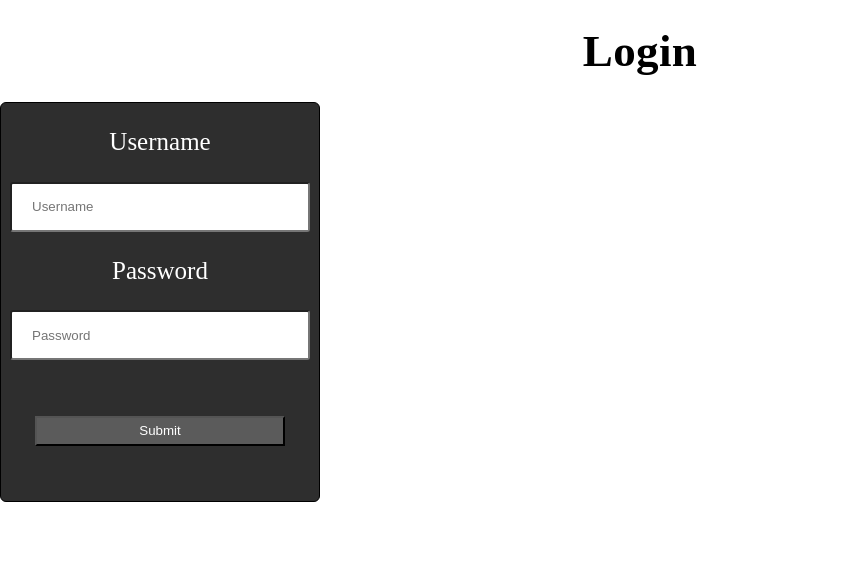
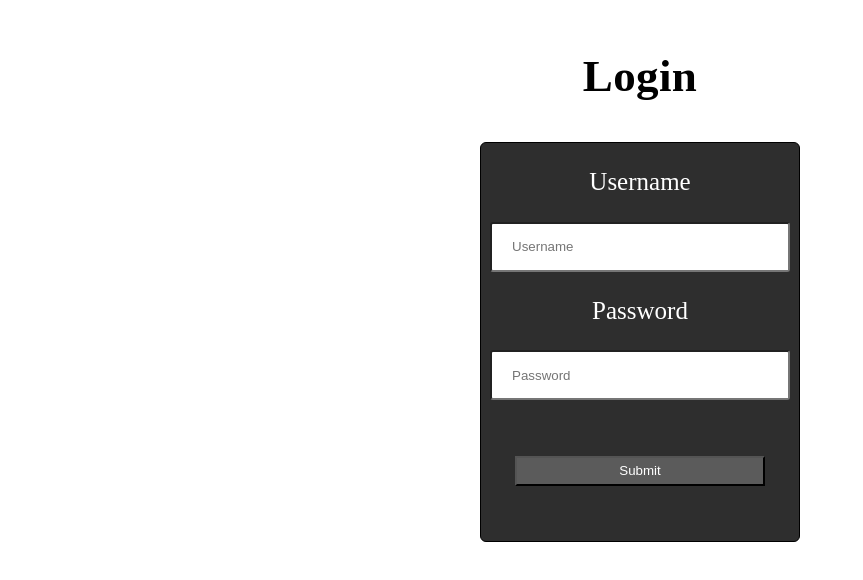
Before and after one commit to SmaelNicolas/Simplifyhr, a React (Create React App) app: page /login in a window 1280 px wide. Shown: the top 580 px of the page, without its empty margins (0-863 px from the left). Built offline with nearby package versions, Linux system fonts and the light colour scheme.

Commit message:
login page styled

```diff
--- a/src/pages/Login/Login.jsx
+++ b/src/pages/Login/Login.jsx
@@ -1,14 +1,14 @@
-import { TitleStyled, FormStyled } from "./LoginStyled";
+import { TitleStyled, FormStyled, LoginPageStyled } from "./LoginStyled";
 import LoginForm from "./LoginForm/LoginForm";
 
 function Login() {
 	return (
-		<>
+		<LoginPageStyled>
 			<TitleStyled>Login</TitleStyled>
 			<FormStyled method='post'>
 				<LoginForm></LoginForm>
 			</FormStyled>
-		</>
+		</LoginPageStyled>
 	);
 }
 
--- a/src/pages/Login/LoginStyled.js
+++ b/src/pages/Login/LoginStyled.js
@@ -1,4 +1,17 @@
 import styled from "styled-components";
+
+export const LoginPageStyled = styled.section`
+	width: ${({ width }) => width || "100%"};
+	height: ${({ height }) => height || "auto"};
+	background-color: ${({ backgroundColor }) => backgroundColor || "none"};
+	padding: ${({ padding }) => padding || "25px 0px"};
+	display: ${({ display }) => display || "flex"};
+	flex-direction: ${({ flexDirection }) => flexDirection || "column"};
+	justify-content: ${({ justifyContent }) => justifyContent || "center"};
+	align-items: ${({ alignItems }) => alignItems || "center"};
+	gap: ${({ gap }) => gap || "15px"};
+	border: ${({ border }) => border || "none"};
+`;
 
 export const TitleStyled = styled.div`
 	width: ${({ width }) => width || "100%"};
```
